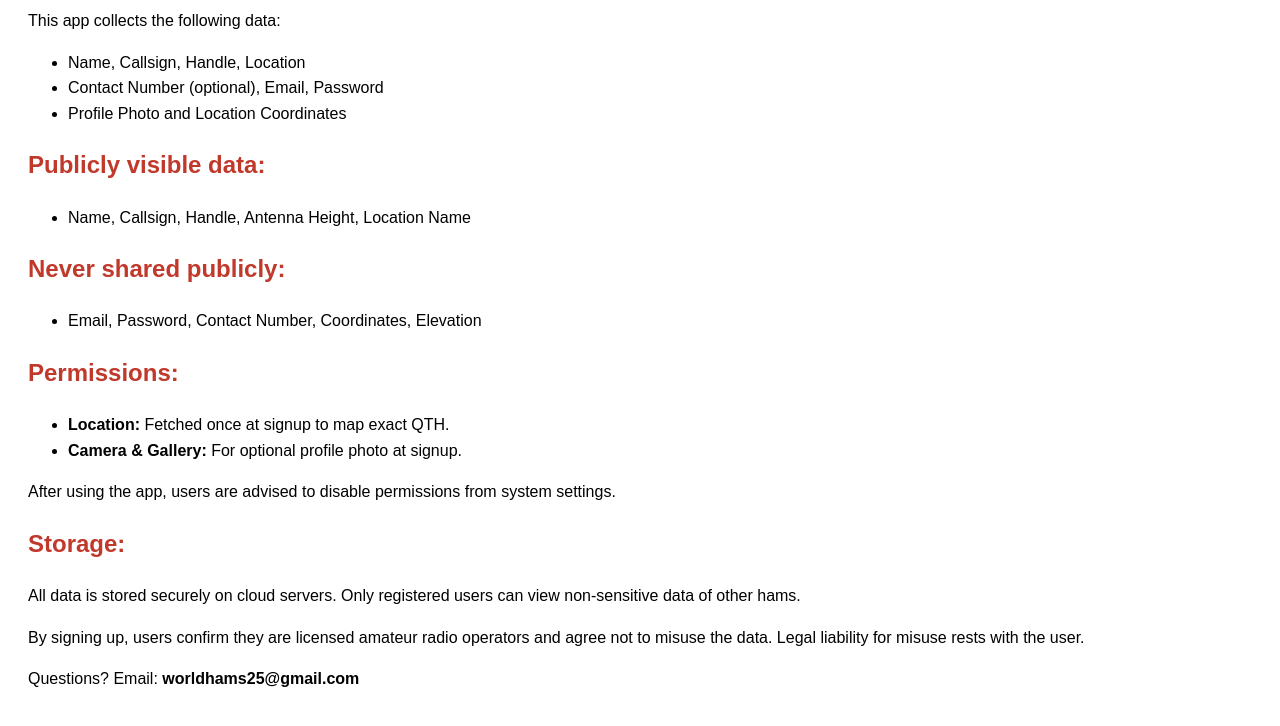
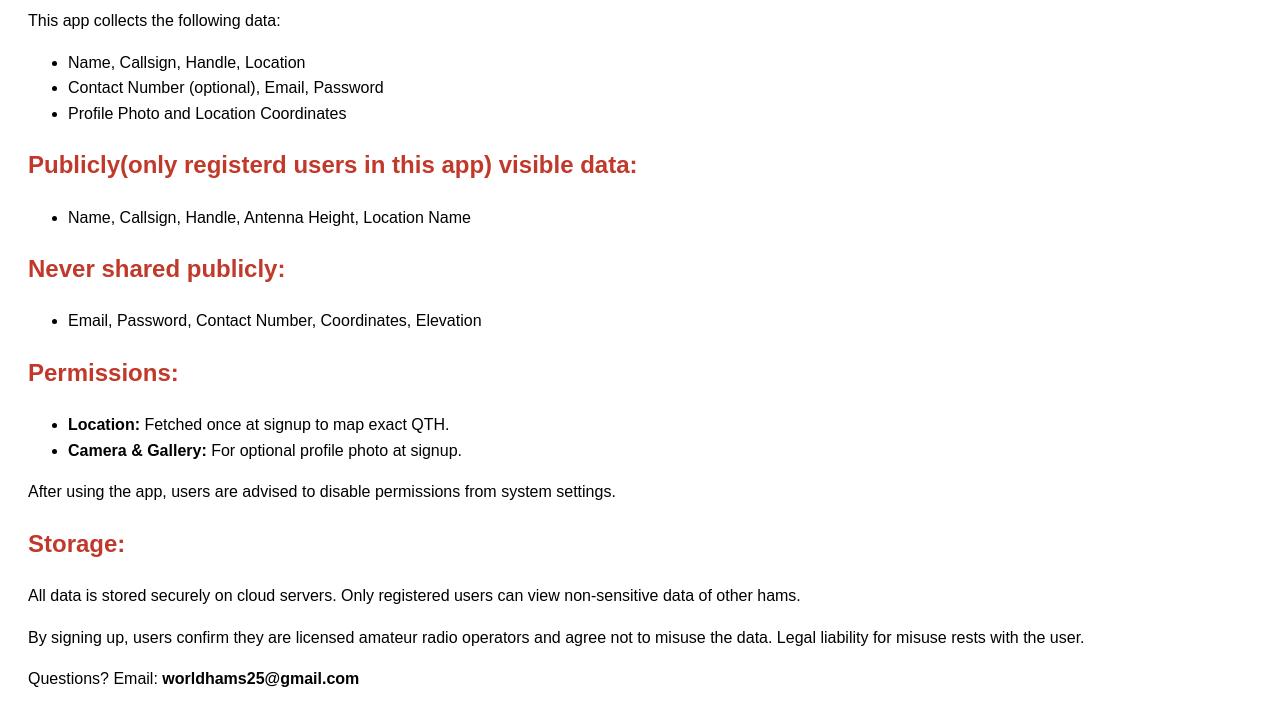
Before and after one commit to gitvbp/worldhams, a plain HTML site: page disclaimer.html in a window 1280 px wide. Shown: the part 114-840 px from the top of the page. Drawn offline with Linux system fonts and the light colour scheme.

Commit message:
Update disclaimer.html

```diff
--- a/disclaimer.html
+++ b/disclaimer.html
@@ -24,7 +24,7 @@
     <li>Profile Photo and Location Coordinates</li>
   </ul>
 
-  <h2>Publicly visible data:</h2>
+  <h2>Publicly(only registerd users in this app) visible data:</h2>
   <ul>
     <li>Name, Callsign, Handle, Antenna Height, Location Name</li>
   </ul>
```
